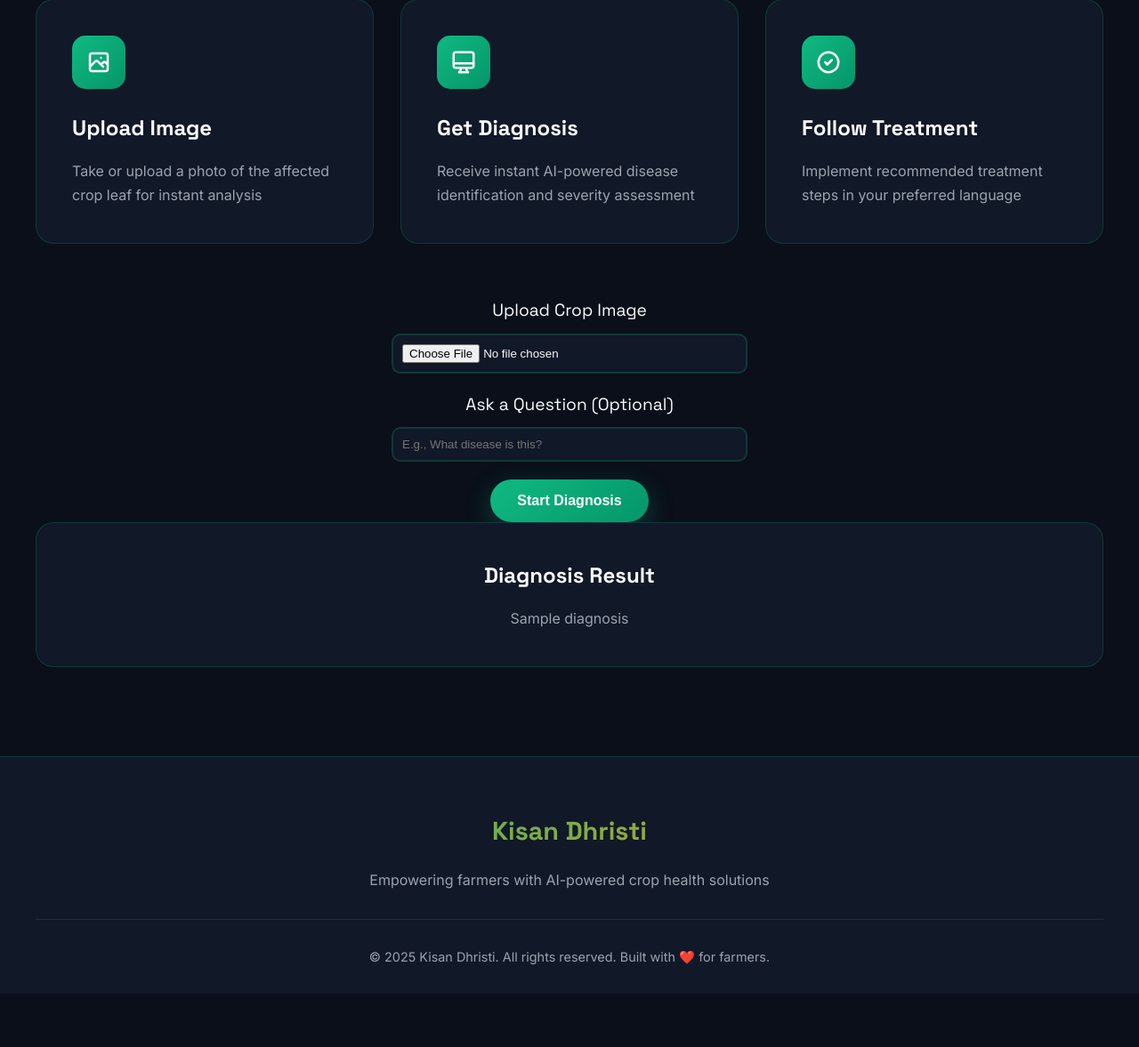
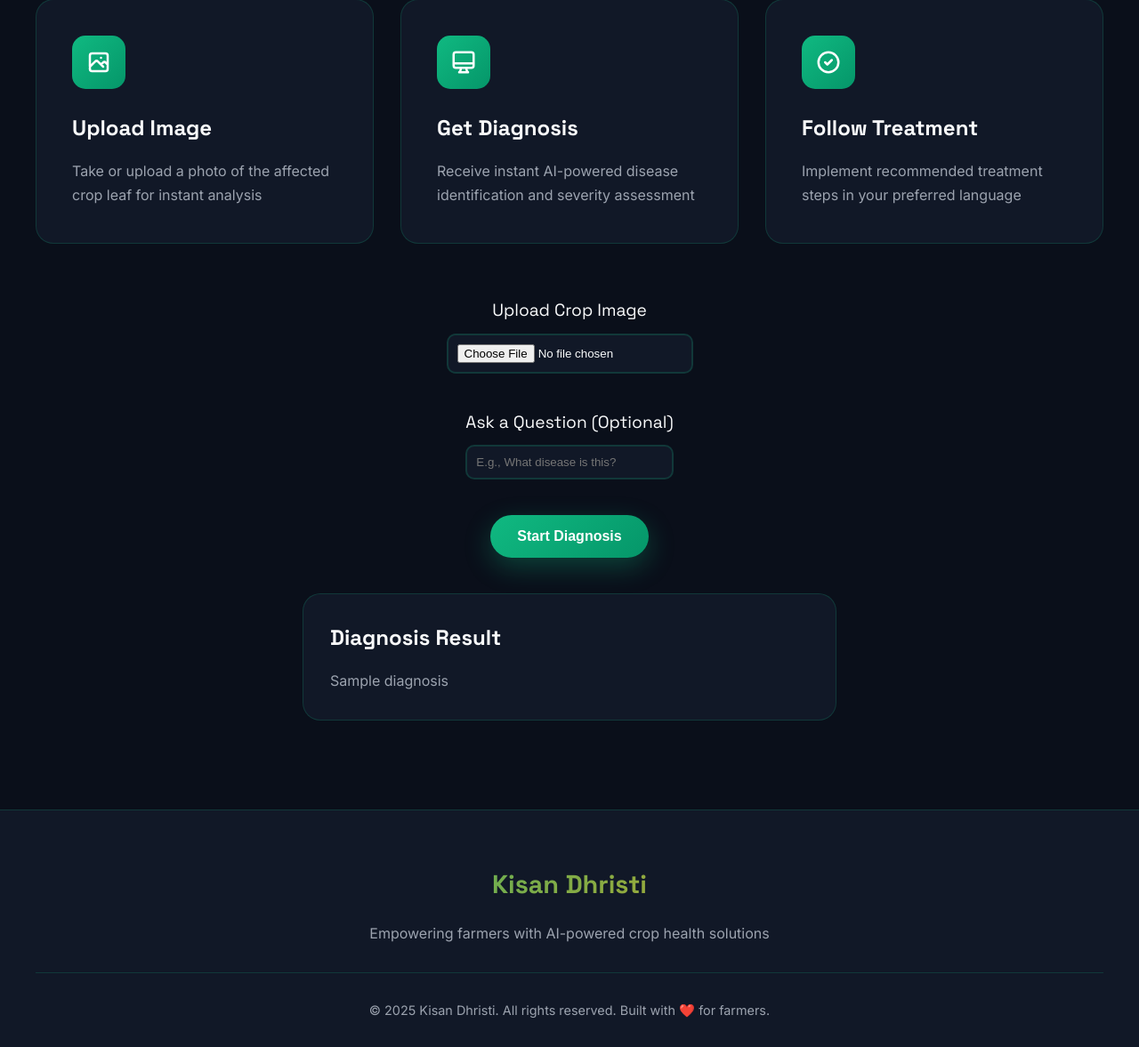
Before and after one commit to leuwenhoek/Kisan-Drishti-2.0, a Flask app: template templates/kisan_bot.html in a window 1280 px wide. Shown: the part 314-1491 px from the top of the page at 89% size. Before the commit the page ends 1431 px from the top, so only its background shows below. Run offline with Flask 3, Linux system fonts and the light colour scheme; the template is opened without the code that fills it: most values are stand-ins (such as "Sample title", 1, 10 or a date in 2020).

Commit message:
styling added

```diff
--- a/static/style.css
+++ b/static/style.css
@@ -489,3 +490,45 @@ footer {
         gap: 30px;
     }
 }
+
+/* Form styles */
+.upload-form {
+    display: flex;
+    flex-direction: column;
+    align-items: center;
+    gap: 20px;
+}
+
+.upload-form input[type="file"],
+.upload-form input[type="text"] {
+    transition: all 0.3s ease;
+}
+
+.upload-form input[type="file"]:hover,
+.upload-form input[type="text"]:hover {
+    border-color: var(--primary);
+}
+
+.upload-form input[type="file"]:focus,
+.upload-form input[type="text"]:focus {
+    outline: none;
+    border-color: var(--primary);
+    box-shadow: 0 0 10px rgba(16, 185, 129, 0.3);
+}
+
+/* Diagnosis card styles */
+.diagnosis-card {
+    background: var(--bg-card);
+    border: 1px solid var(--border);
+    border-radius: 20px;
+    padding: 30px;
+    max-width: 600px;
+    margin: 40px auto 0;
+    text-align: left;
+}
+
+.diagnosis-card p {
+    white-space: pre-wrap; /* Preserves line breaks and formatting */
+    line-height: 1.8;
+    font-size: 1rem;
+}
```
Also changed, not shown: other parts of static/style.css (+5 -4 lines).
